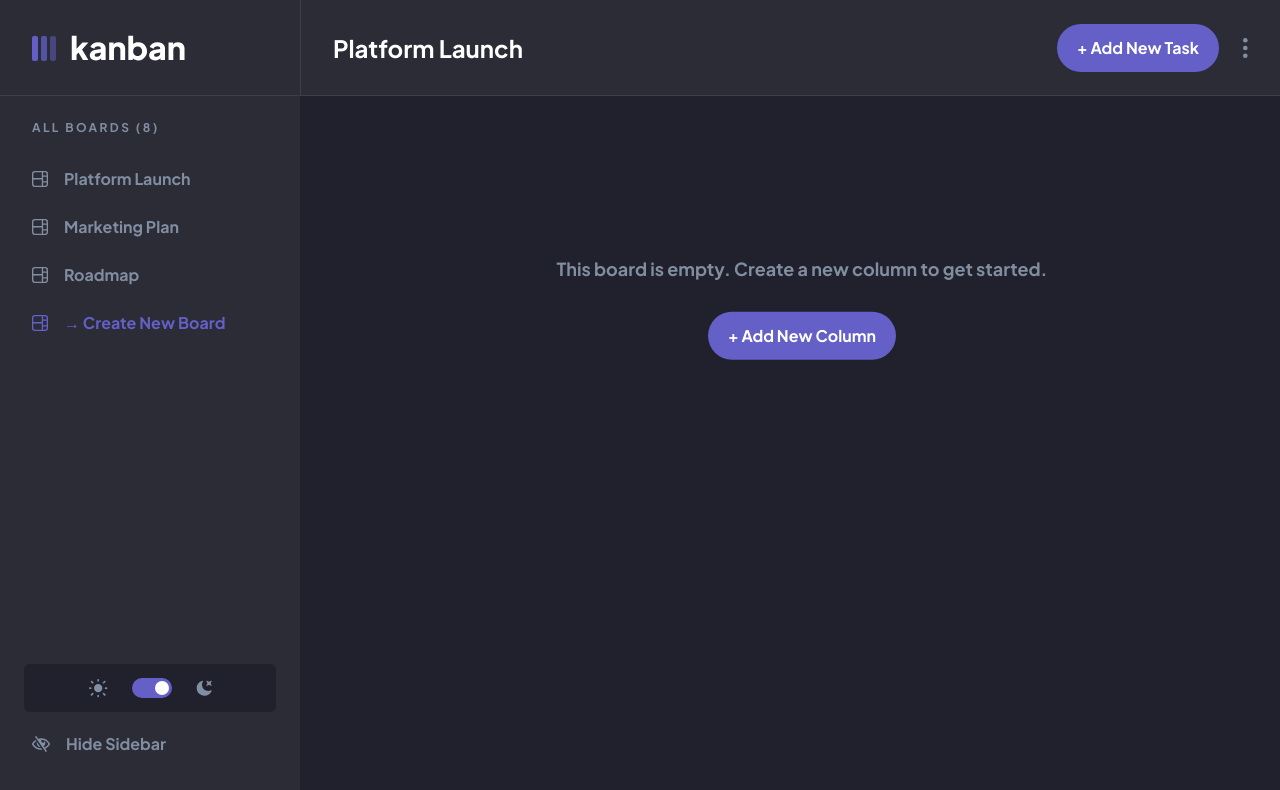
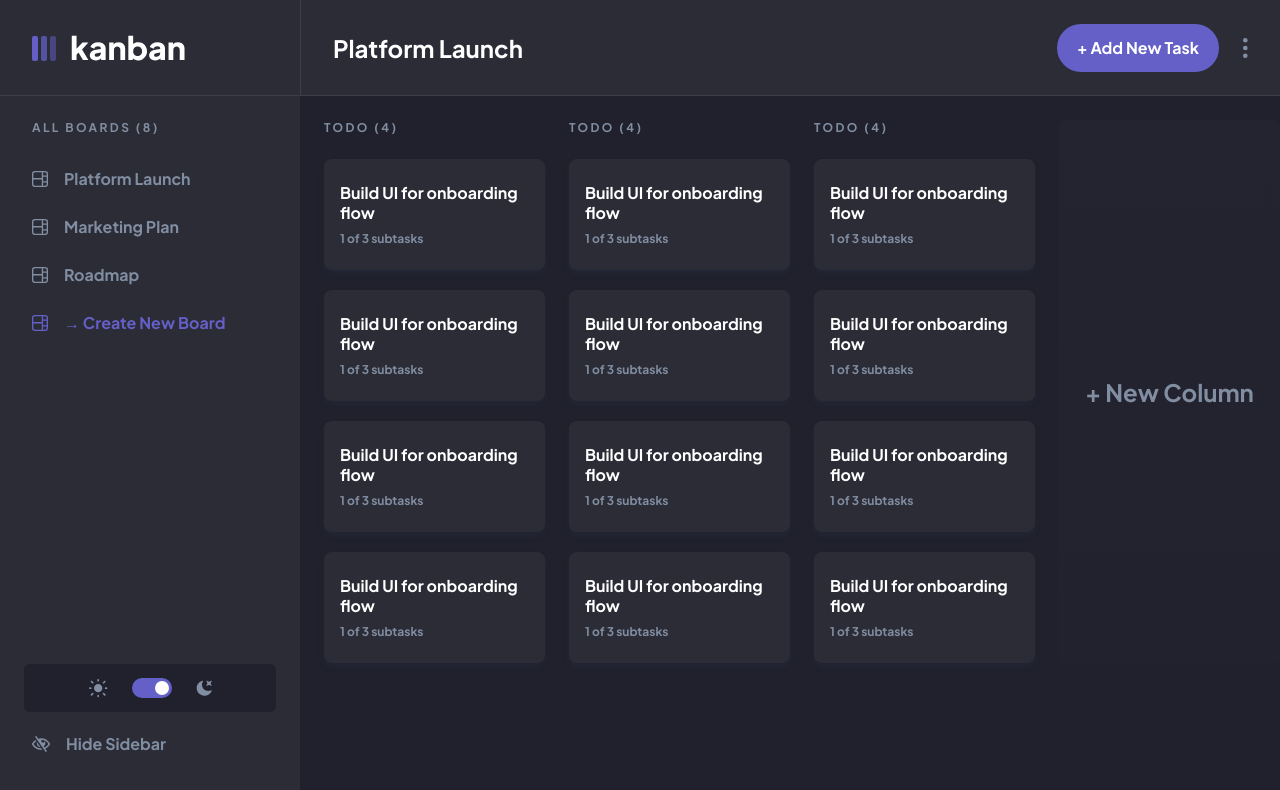
Before and after one commit to jorge00552075/kanban-task-management-app, a React (Vite) app: page / in a window 1280 px wide. Shown: the top 790 px of the page. Built offline with nearby package versions, Linux system fonts and the light colour scheme.

Commit message:
add new column button

```diff
--- a/src/components/board/board.module.scss
+++ b/src/components/board/board.module.scss
@@ -2,35 +2,55 @@
   flex-grow: 1;
   padding-top: 1.5rem;
   padding-left: 1.5rem;
+  overflow-x: scroll;
+}
 
-  .columnContainer {
+.columnsContainer {
   display: flex;
   gap: 1.5rem;
+
+  .addNewColumnButton {
+    width: 17.5rem;
+    border: none;
+    border-radius: 6px;
+    background: linear-gradient(
+      180deg,
+      rgba(43, 44, 55, 0.25) 0%,
+      rgba(43, 44, 55, 0.13) 100%
+    );
+    font-weight: 700;
+    font-size: var(--fs-24);
+    color: var(--text-clr-2);
+    transition: all 300ms;
+    cursor: pointer;
+
+    &:is(:hover, :active) {
+      color: var(--primary-clr);
+    }
+  }
 }
 
-  .center {
+.centerContent {
   display: flex;
   justify-content: center;
   align-items: center;
   height: 100%;
 }
 
-  .content {
+.emptyBoardContent {
   display: flex;
   flex-direction: column;
   align-items: center;
   gap: 2rem;
   translate: 0 calc(-50% + -100px);
-  }
 
-  .text {
-    // Heading-L
+  p {
     font-weight: 700;
     font-size: var(--fs-18);
     color: var(--text-clr-2);
   }
 
-  .button {
+  .emptyBoardButton {
     padding-block: 0.875rem;
     padding-inline: 1.25rem;
     border: none;
--- a/src/components/board/board.tsx
+++ b/src/components/board/board.tsx
@@ -3,12 +3,10 @@ import styles from "./board.module.scss";
 
 export default function Board() {
   const renderEmptyBoard = (
-    <div className={styles.center}>
-      <div className={styles.content}>
-        <p className={styles.text}>
-          This board is empty. Create a new column to get started.
-        </p>
-        <button className={styles.button} type="button">
+    <div className={styles.centerContent}>
+      <div className={styles.emptyBoardContent}>
+        <p>This board is empty. Create a new column to get started.</p>
+        <button className={styles.emptyBoardButton} type="button">
           + Add New Column
         </button>
       </div>
@@ -17,12 +15,15 @@ export default function Board() {
 
   return (
     <div className={styles.board}>
-      {renderEmptyBoard}
-      {/* <div className={styles.columnContainer}>
+      {/* {renderEmptyBoard} */}
+      <div className={styles.columnsContainer}>
         <Column />
         <Column />
         <Column />
-      </div> */}
+        <button className={styles.addNewColumnButton} type="button">
+          + New Column
+        </button>
+      </div>
     </div>
   );
 }
```
Lines whose indentation alone changed are shown as unchanged.
